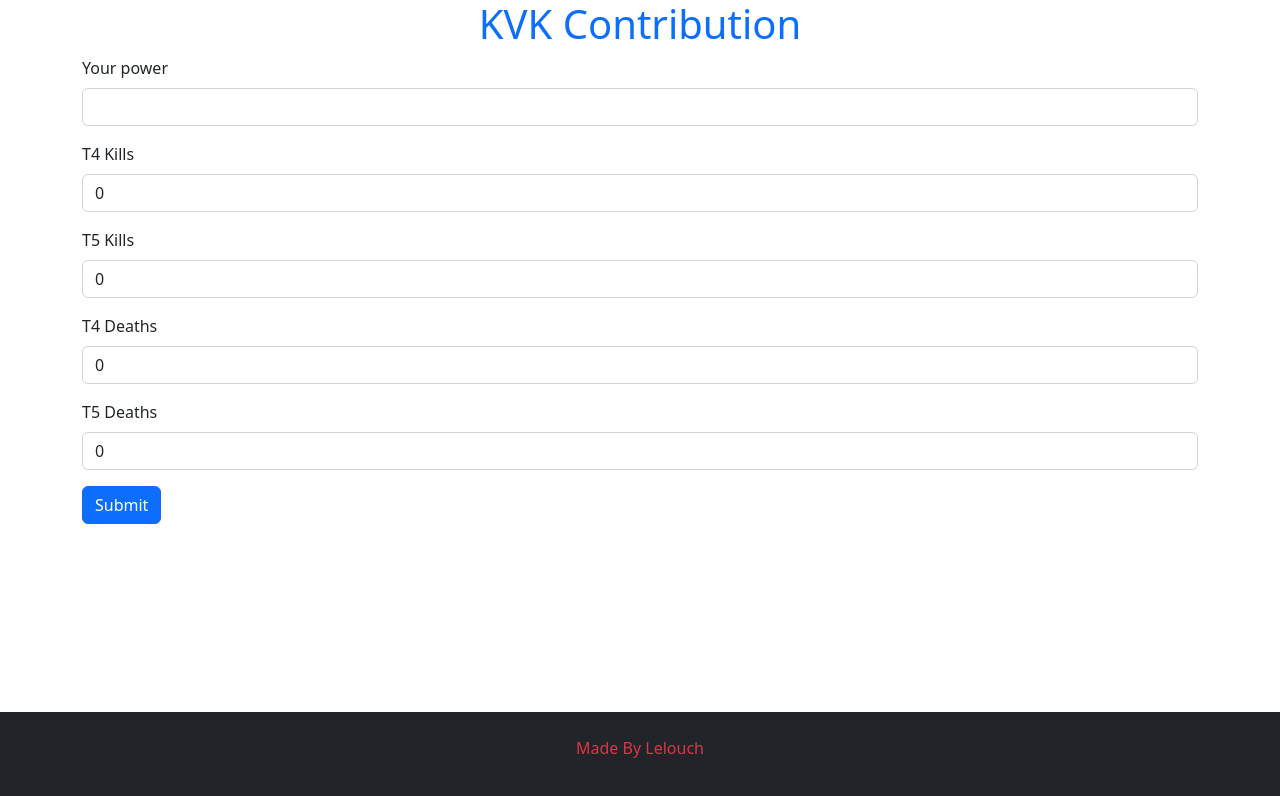
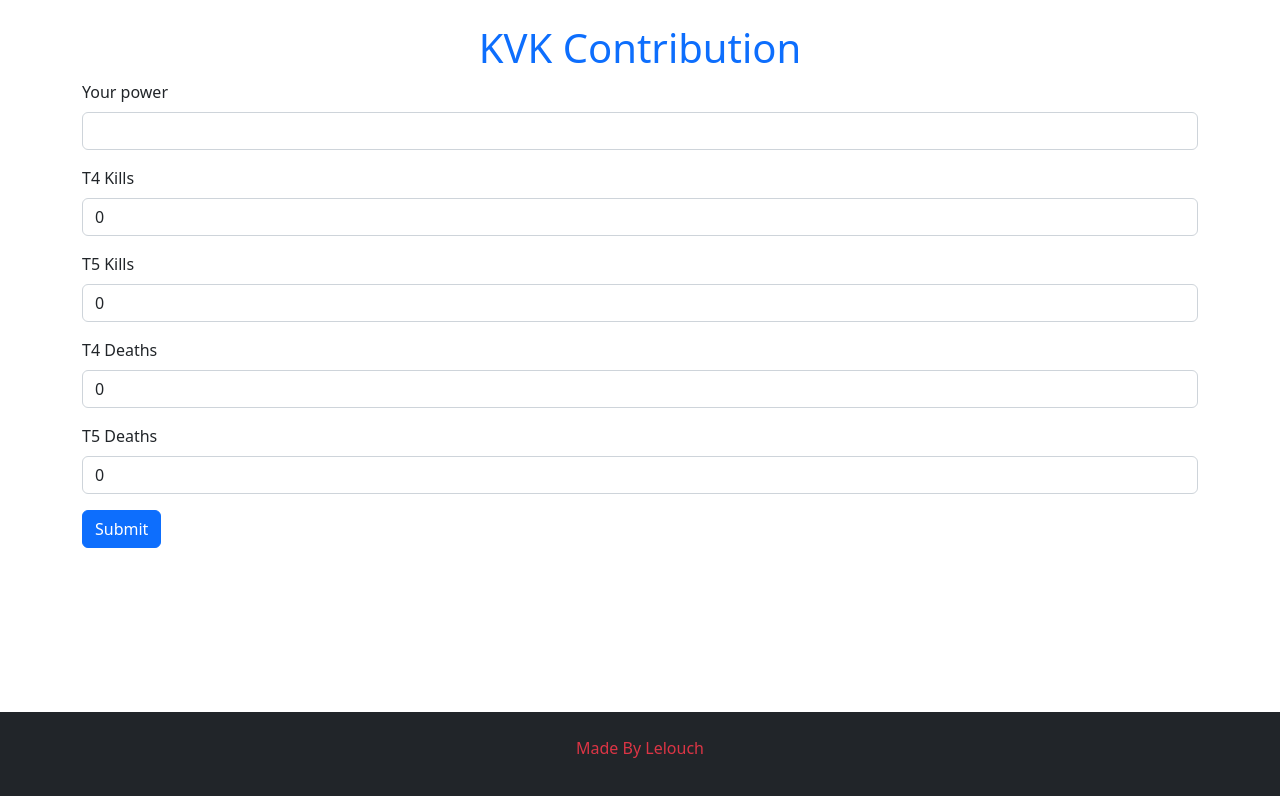
Before and after one commit to Ahmedy-devp/kvk-calc, a plain HTML site: page index.html in a window 1280 px wide. Drawn offline with nearby package versions, Linux system fonts and the light colour scheme.

Commit message:
Update index.html

```diff
--- a/index.html
+++ b/index.html
@@ -10,7 +10,7 @@
   <body>
     <section class="container">
         <div class="row">
-            <h1 class="text-primary text-center">KVK Contribution</h1>
+            <h1 class="text-primary text-center mt-4">KVK Contribution</h1>
         </div>
         <form id="form">
             <div class="mb-3">
```
